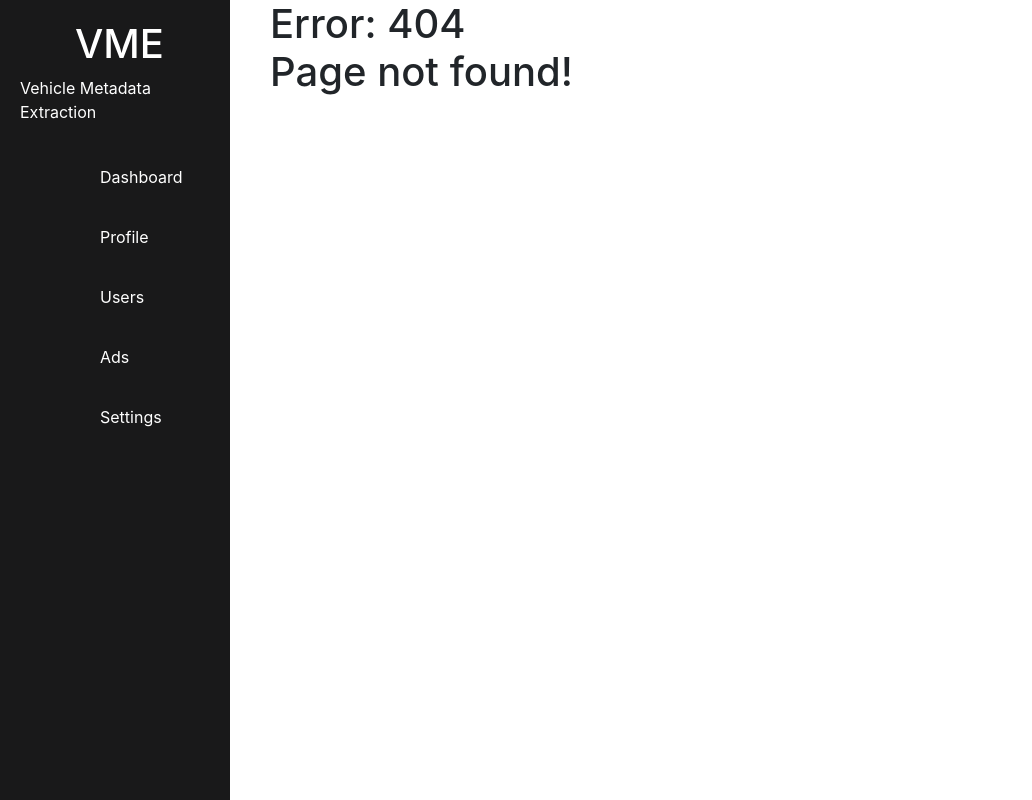
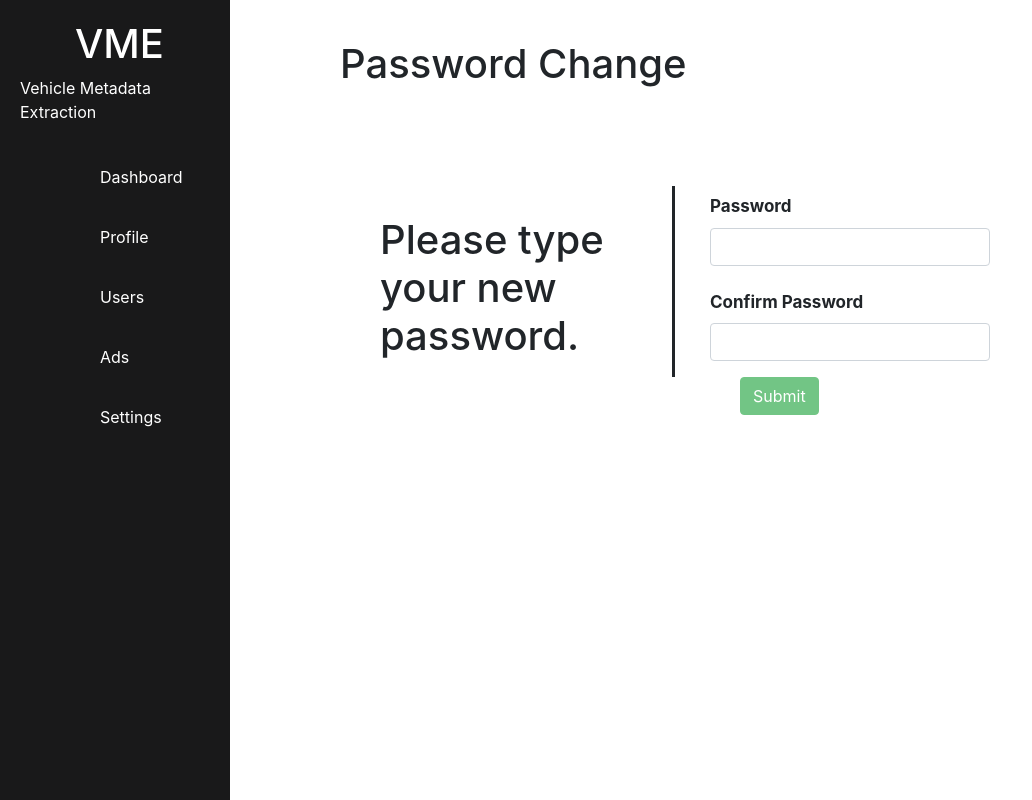
Before and after one commit to mustafasheikh1/VME, a React (Create React App) app: page /passwordChange in a window 1280 px wide. Before the commit this address led to /not-found. Shown: the whole page, without its empty margins (0-1032 px from the left). Built offline with nearby package versions, Linux system fonts and the light colour scheme; the HTML template or start-up script is replaced by a standard one.

Commit message:
Change password page implemented

```diff
--- a/src/App.js
+++ b/src/App.js
@@ -23,6 +23,7 @@ import DisplayAd from "./components/common/displayAd";
 import "react-toastify/dist/ReactToastify.css";
 import "./App.css";
 import PopupBox from "./components/common/popupBox";
+import PasswordChange from "./components/passwordChange";
 
 class App extends Component {
   state = {
@@ -68,6 +69,7 @@ class App extends Component {
                 <Route path="/ads" component={Ads} />
                 <Route path="/displayAd" component={DisplayAd} />
                 <Route path="/popup" component={PopupBox} />
+                <Route path="/passwordChange" component={PasswordChange} />
                 <Route path="/not-found" component={NotFound} />
                 <Redirect from="/" exact to="/dashboard" />
                 <Redirect to="not-found" />
--- /dev/null
+++ b/src/components/passwordChange.jsx
@@ -0,0 +1,78 @@
+import React from "react";
+import Form from "./common/form";
+import Joi from "joi-browser";
+
+class PasswordChange extends Form {
+  state = {
+    data: {
+      newPassword: "",
+      confirmPassword: "",
+    },
+    errors: {},
+    err: "",
+  };
+
+  schema = {
+    newPassword: Joi.string().min(6).required().label("Password"),
+    confirmPassword: Joi.string().min(6).required().label("Confirm Password"),
+  };
+
+  doSubmit = () => {
+    const { newPassword, confirmPassword } = this.state.data;
+    if (newPassword !== confirmPassword) {
+      const error = (
+        <p style={{ color: "red" }}>
+          <b>Note: </b>The password does not match. Please enter the correct
+          Password!
+        </p>
+      );
+      this.setState({ error });
+      return;
+    }
+    //call the server
+    this.props.history.push("/");
+  };
+
+  render() {
+    return (
+      <React.Fragment>
+        <form onSubmit={this.handleSubmit} style={{ paddingTop: "40px" }}>
+          <h1 style={{ paddingLeft: "70px" }}>Password Change</h1>
+
+          <div
+            className="row"
+            style={{ paddingLeft: "110px", paddingTop: "90px" }}
+          >
+            <div
+              className="col-sm-4"
+              style={{ borderRight: "solid", paddingTop: "30px" }}
+            >
+              <h1>Please type your new password.</h1>
+            </div>
+            <div className="col-sm-4" style={{ marginLeft: "20px" }}>
+              {this.renderInput("newPassword", "Password", "password")}
+              {this.renderInput(
+                "confirmPassword",
+                "Confirm Password",
+                "password"
+              )}
+            </div>
+          </div>
+          <div style={{ marginLeft: "470px" }}>
+            {this.renderButton("Submit")}
+          </div>
+        </form>
+        {this.state.error && (
+          <div
+            id="warning"
+            style={{ paddingLeft: "150px", paddingTop: "25px" }}
+          >
+            {this.state.error}
+          </div>
+        )}
+      </React.Fragment>
+    );
+  }
+}
+
+export default PasswordChange;
--- a/src/components/priceData.jsx
+++ b/src/components/priceData.jsx
@@ -22,7 +22,7 @@ class PriceData extends Form {
 
   doSubmit = () => {
     //call the server
-    this.props.history.push("./results");
+    this.props.history.push("/results");
   };
 
   render() {
--- a/src/components/profile.jsx
+++ b/src/components/profile.jsx
@@ -1,7 +1,7 @@
 import React from "react";
 import userIcon from "../images/userIcon.png";
-import Ads from "./ads";
-const Profile = () => {
+
+const Profile = (props) => {
   return (
     <React.Fragment>
       <h1>
@@ -56,6 +56,7 @@ const Profile = () => {
       <button
         className="btn btn-success"
         style={{ marginBottom: "50px", marginLeft: "290px" }}
+        onClick={() => props.history.push("/passwordChange")}
       >
         Change Password
       </button>
--- a/src/components/users.jsx
+++ b/src/components/users.jsx
@@ -12,7 +12,7 @@ import _ from "lodash";
 class Users extends Component {
   state = {
     users: [],
-    pageSize: 5,
+    pageSize: 7,
     currentPage: 1,
     sortColumn: { path: "title", order: "asc" },
     display: false,
@@ -103,12 +103,12 @@ class Users extends Component {
             label={"user"}
           />
         )}
-        <div className="row">
+
         <div className="col-sm-12">
           <Link
             to="/users/new"
             className="btn btn-success"
-              style={{ marginTop: "50px", marginBottom: "20px" }}
+            style={{ marginTop: "10px" }}
           >
             + Add new user
           </Link>
@@ -130,7 +130,6 @@ class Users extends Component {
             onPageChange={this.handlePageChange}
           />
         </div>
-        </div>
       </React.Fragment>
     );
   }
```
Lines whose indentation alone changed are shown as unchanged.
